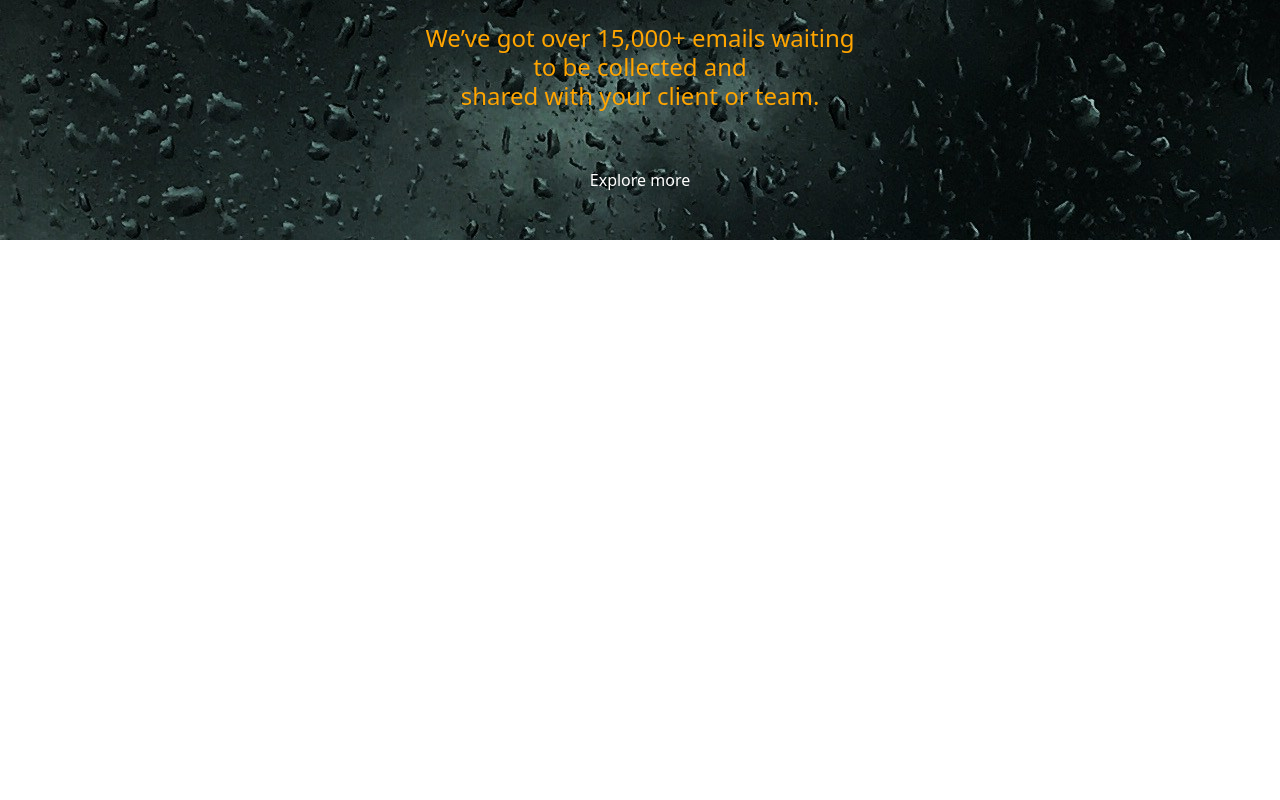
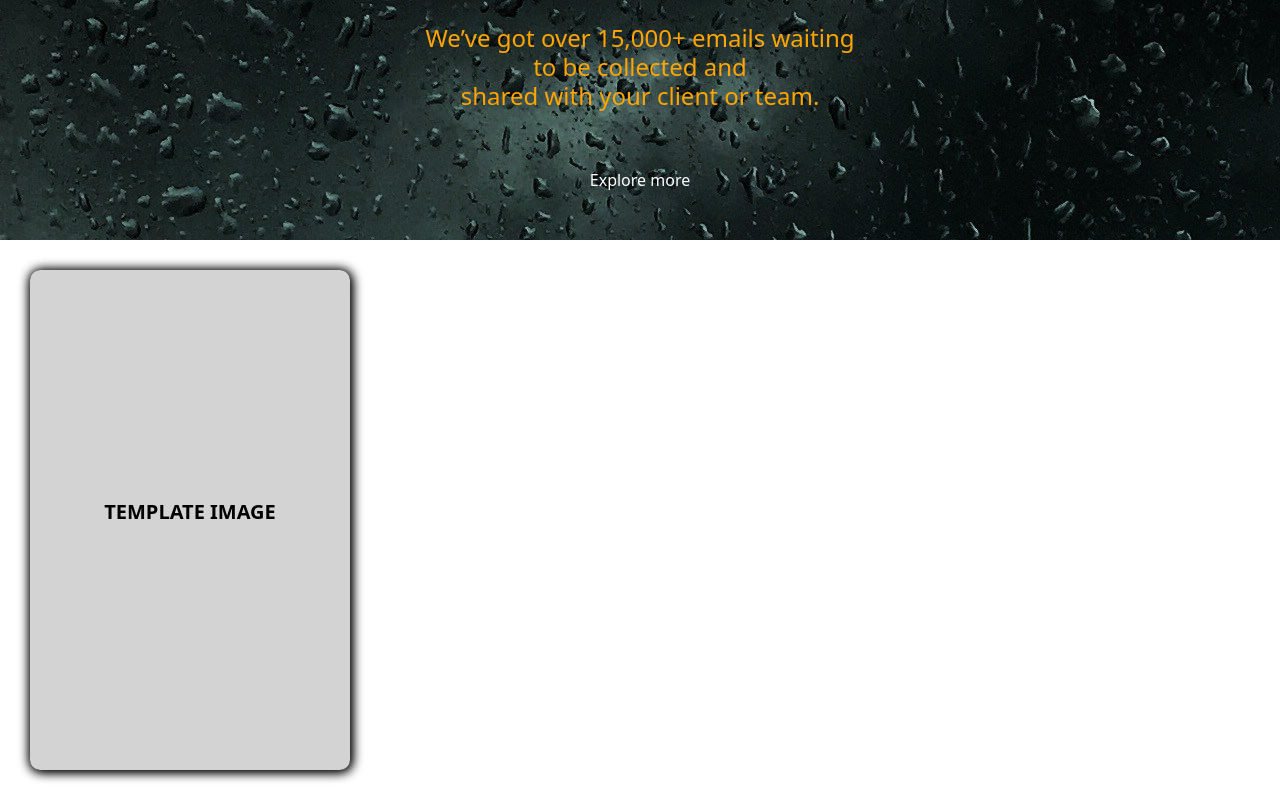
Before and after one commit to sabinacharyadev/sendeasy-client, a React (Vite) app: page / in a window 1280 px wide. Shown: the part 250-1050 px from the top of the page. Before the commit the page ends 800 px from the top, so only its background shows below. Built offline with nearby package versions, Linux system fonts and the light colour scheme.

Commit message:
Card Component Added

```diff
--- a/src/App.css
+++ b/src/App.css
@@ -6,6 +6,8 @@
   padding-left: 30px;
   padding-right: 30px;
   padding-top: 20px;
+  font-weight: bold;
+  color: grey;
 }
 
 .logo {
@@ -20,7 +22,6 @@
   background-image: url("/Users/imswornim/Documents/SideProjects/sendeasy-client/src/assets/mainLogo.png");
 }
 
-
 .heroSection {
   padding: 30px;
   color: white;
@@ -31,8 +32,11 @@
   display: flex;
   flex-direction: column;
   gap: 50px;
-
 }
 .redText {
   color: orange;
 }
+
+.cardContainer {
+  padding: 30px;
+}
--- /dev/null
+++ b/src/Components/EmailDisplayCard.jsx
@@ -0,0 +1,87 @@
+import React from "react";
+import styled from "styled-components";
+import rainyImage from "../assets/rainy.jpg"; // <-- adjust based on your folder structure
+
+const DisplayCard = () => {
+  return (
+    <StyledWrapper background={rainyImage}>
+      <div className="book">
+        <p>HTML CODE Image</p>
+        <div className="cover">
+          <p>TEMPLATE IMAGE</p>
+        </div>
+      </div>
+    </StyledWrapper>
+  );
+};
+
+const StyledWrapper = styled.div`
+  .book {
+    background-image: url(${(props) => props.background});
+    background-position: center;
+    background-size: cover;
+    position: relative;
+    border-radius: 10px;
+    width: 320px;
+    height: 500px;
+    background-color: whitesmoke;
+    -webkit-box-shadow: 1px 1px 12px #000;
+    box-shadow: 1px 1px 12px #000;
+    -webkit-transform: preserve-3d;
+    -ms-transform: preserve-3d;
+    transform: preserve-3d;
+    -webkit-perspective: 2000px;
+    perspective: 2000px;
+    display: -webkit-box;
+    display: -ms-flexbox;
+    display: flex;
+    -webkit-box-align: center;
+    -ms-flex-align: center;
+    align-items: center;
+    -webkit-box-pack: center;
+    -ms-flex-pack: center;
+    justify-content: center;
+    color: #000;
+  }
+
+  .cover {
+    top: 0;
+    position: absolute;
+    background-color: lightgray;
+    width: 100%;
+    height: 100%;
+    border-radius: 10px;
+    cursor: pointer;
+    -webkit-transition: all 0.5s;
+    transition: all 0.5s;
+    -webkit-transform-origin: 0;
+    -ms-transform-origin: 0;
+    transform-origin: 0;
+    -webkit-box-shadow: 1px 1px 12px #000;
+    box-shadow: 1px 1px 12px #000;
+    display: -webkit-box;
+    display: -ms-flexbox;
+    display: flex;
+    -webkit-box-align: center;
+    -ms-flex-align: center;
+    align-items: center;
+    -webkit-box-pack: center;
+    -ms-flex-pack: center;
+    justify-content: center;
+  }
+
+  .book:hover .cover {
+    -webkit-transition: all 0.5s;
+    transition: all 0.5s;
+    -webkit-transform: rotatey(-80deg);
+    -ms-transform: rotatey(-80deg);
+    transform: rotatey(-80deg);
+  }
+
+  p {
+    font-size: 20px;
+    font-weight: bolder;
+  }
+`;
+
+export default DisplayCard;
--- a/src/Components/NavBar.jsx
+++ b/src/Components/NavBar.jsx
@@ -6,6 +6,8 @@ const NavBar = () => {
       <div className="logo"></div>
       <div>Popular</div>
       <div>Festival</div>
+      <div>Announcement</div>
+
       <div>
         <SearchBar propPlaceholder={"Search by keyword or categoty"} />
       </div>
--- a/src/Pages/HomePage.jsx
+++ b/src/Pages/HomePage.jsx
@@ -1,3 +1,4 @@
+import DisplayCard from "../Components/EmailDisplayCard";
 import NavBar from "../Components/NavBar";
 
 const HomePage = () => {
@@ -20,6 +21,9 @@ const HomePage = () => {
         </div>
         <div>Explore more</div>
       </div>
+      <div className="cardContainer">
+        <DisplayCard />
+      </div>
     </div>
   );
 };
```
Also changed, not shown: src/assets/template1.webp (added).
